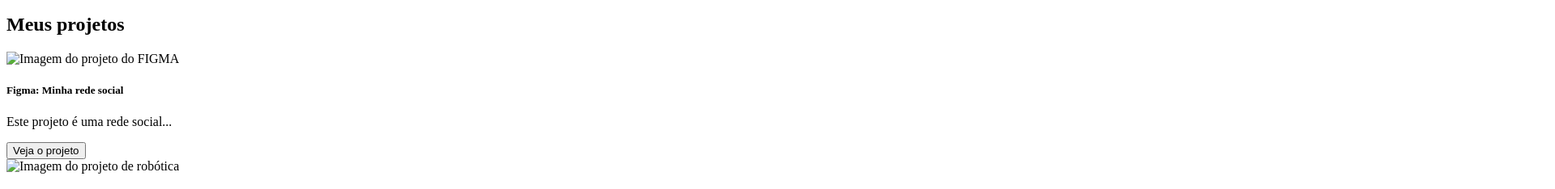
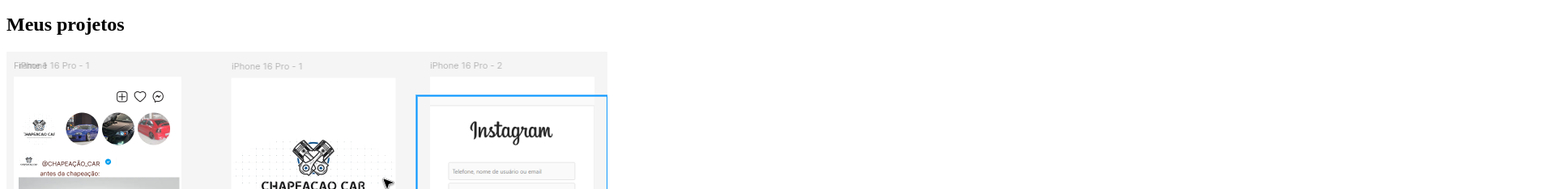
Before and after one commit to gabrielferreiradesouza/portfolio, a plain HTML site: page index.html in a window 1280 px wide. Shown: the part 433-667 px from the top of the page at 81% size, 1920 px wide, since content can reach past the window. Drawn offline with nearby package versions, Linux system fonts and the light colour scheme.

Commit message:
atualizaçao

```diff
--- a/index.html
+++ b/index.html
@@ -28,7 +28,7 @@ Me identifico com a área de exatas, gosto de jogar bola
             <!-- Projeto 1 -->
             <div class="col-md-4">
                 <div class="card">
-                    <img src="" class="card-img-top" alt="Imagem do projeto do FIGMA">
+                    <img src="img/Captura de tela_2025-07-08_08-38-45.png" class="card-img-top" alt="Imagem do projeto do FIGMA">
                     <div class="card-body">
                         <h5 class="card-title">Figma: Minha rede social</h5>
                         <p class="card-text">Este projeto é uma rede social...
@@ -42,7 +42,7 @@ Me identifico com a área de exatas, gosto de jogar bola
          <!-- Projeto 2 -->
             <div class="col-md-4">
                 <div class="card">
-                    <img src="" class="card-img-top" alt="Imagem do projeto de robótica">
+                    <img src="img/5aba82716c384c0a9b82e20df4d4dbdc.jpeg" class="card-img-top" alt="Imagem do projeto de robótica">
                     <div class="card-body">
                         <h5 class="card-title">título</h5>
                         <p class="card-text">descrição
```
Also changed, not shown: img/5aba82716c384c0a9b82e20df4d4dbdc.jpeg (added).
